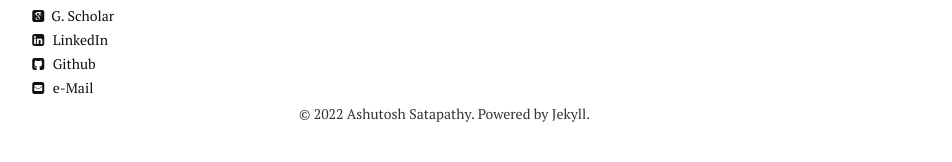
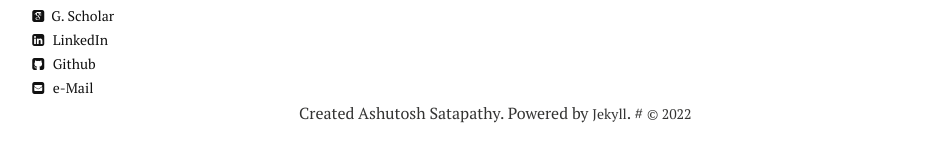
Before and after one commit to ashutoshsatapathy1990/ashutoshsatapathy1990.github.io, a Jekyll site: the page built from index.md, in a window 1280 px wide. Shown: the part 510-672 px from the top of the page, without its empty margins (21-973 px from the left). Built offline with Jekyll 4.4.1, drawn with Linux system fonts in a browser that asks for light colours; nearby versions of some CDN libraries; comment, search, counter and statistics services are not loaded.

Commit message:
Update _footer.html

```diff
--- a/_includes/_footer.html
+++ b/_includes/_footer.html
@@ -1 +1,2 @@
-<span>&copy; {{ site.time | date: '%Y' }} Ashutosh Satapathy. Powered by <a href="http://jekyllrb.com">Jekyll</a>.</span>
+Created Ashutosh Satapathy. Powered by <a href="http://jekyllrb.com">Jekyll</a>.</span>
+# <span>&copy; {{ site.time | date: '%Y' }}
```
